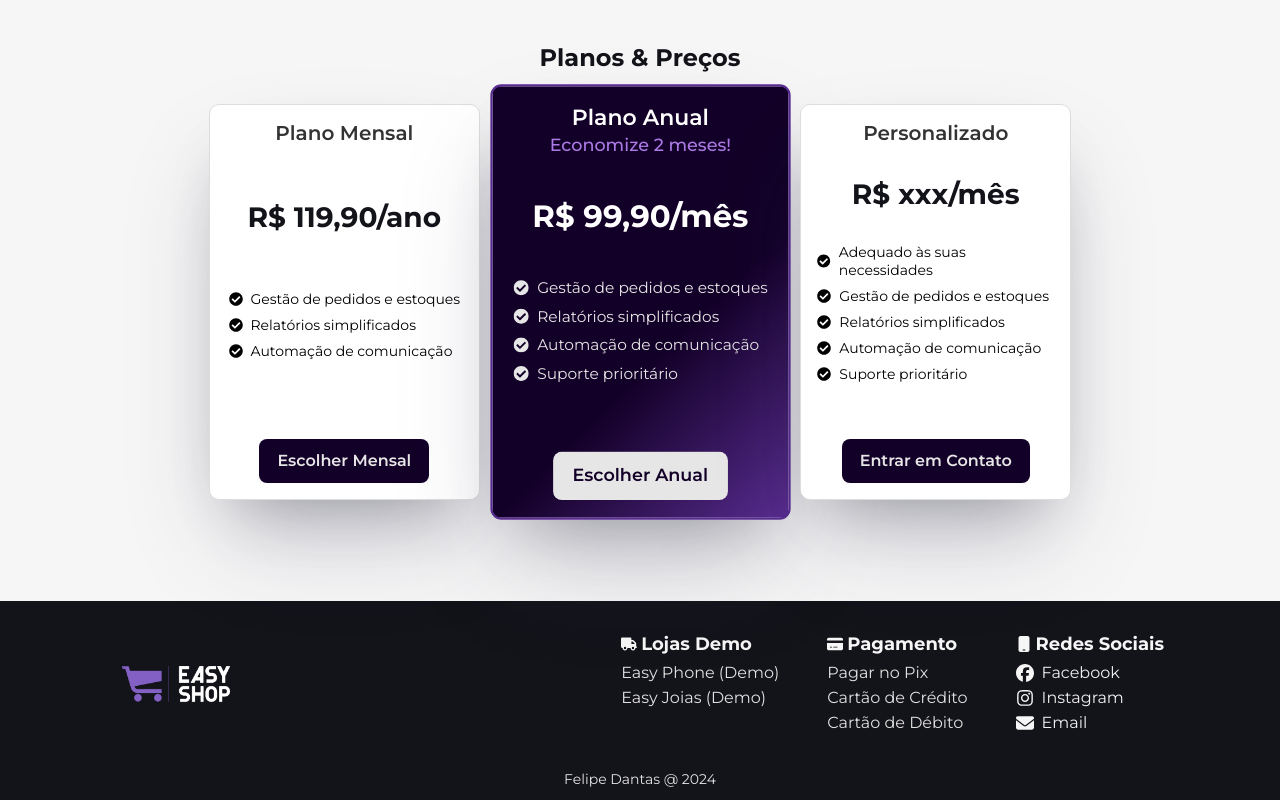
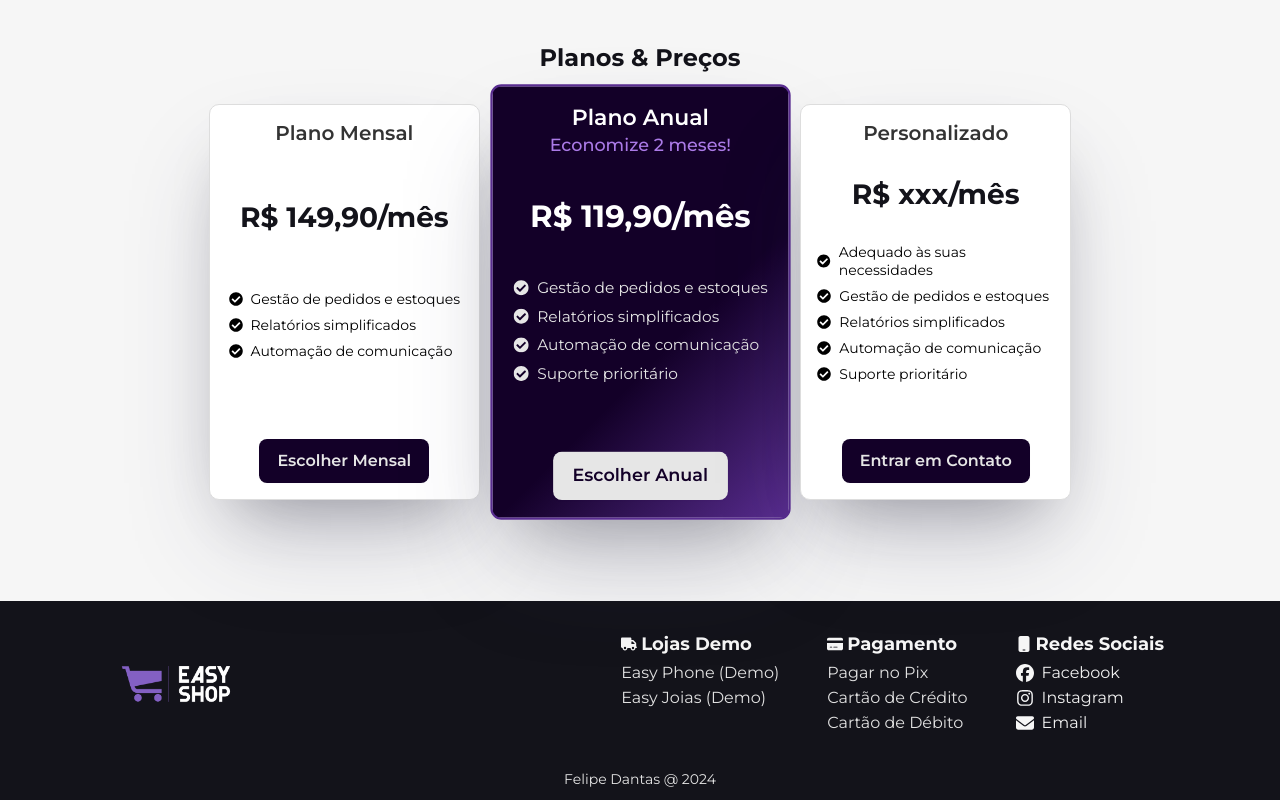
Before and after one commit to felipedantas184/easyshoplandingpage, a Next.js app: page / in a window 1280 px wide. Shown: the part 3335-4135 px from the top of the page. Built offline with nearby package versions, Linux system fonts and the light colour scheme.

Commit message:
up: prices

```diff
--- a/components/Landing/Pricing.tsx
+++ b/components/Landing/Pricing.tsx
@@ -10,7 +10,7 @@ const Pricing = () => {
         <CardsContainer>
           <Card>
             <PlanTitle>Plano Mensal</PlanTitle>
-            <Price>R$ 119,90/ano</Price>
+            <Price>R$ 149,90/mês</Price>
             <Features>
               <li><FaCheckCircle /> Gestão de pedidos e estoques</li>
               <li><FaCheckCircle />Relatórios simplificados</li>
@@ -23,7 +23,7 @@ const Pricing = () => {
               <PlanTitle>Plano Anual</PlanTitle>
               <Discount>Economize 2 meses!</Discount>
             </DiscountGroup>
-            <Price>R$ 99,90/mês</Price>
+            <Price>R$ 119,90/mês</Price>
             <Features>
               <li><FaCheckCircle />Gestão de pedidos e estoques</li>
               <li><FaCheckCircle />Relatórios simplificados</li>
```
